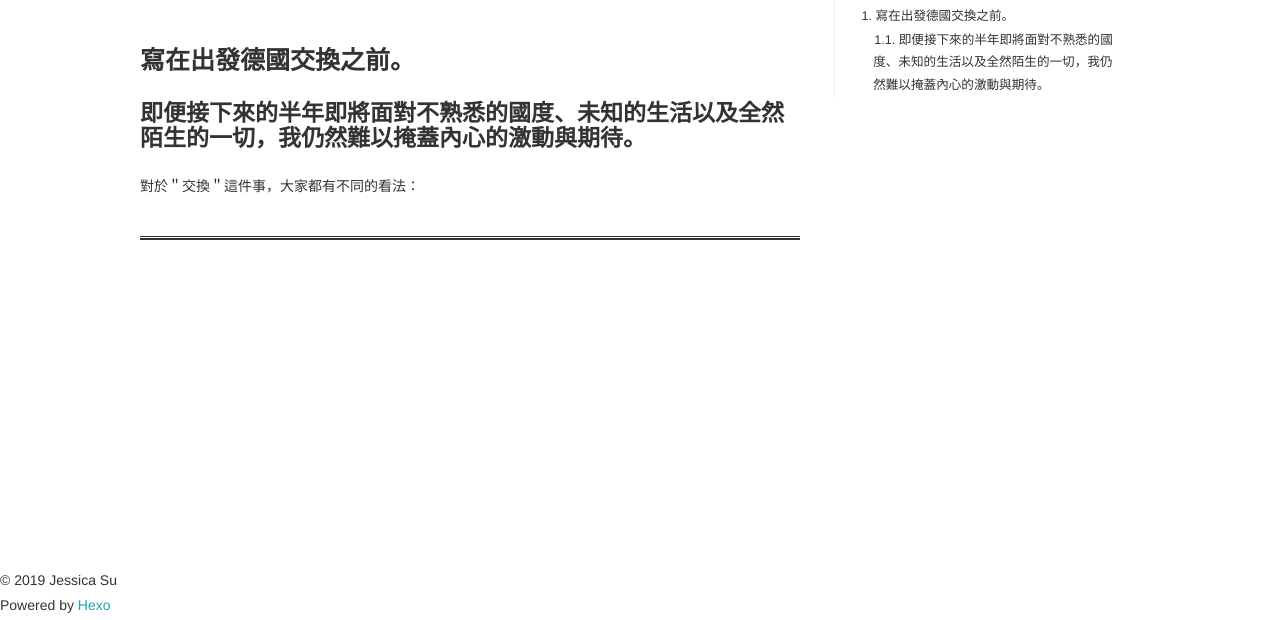
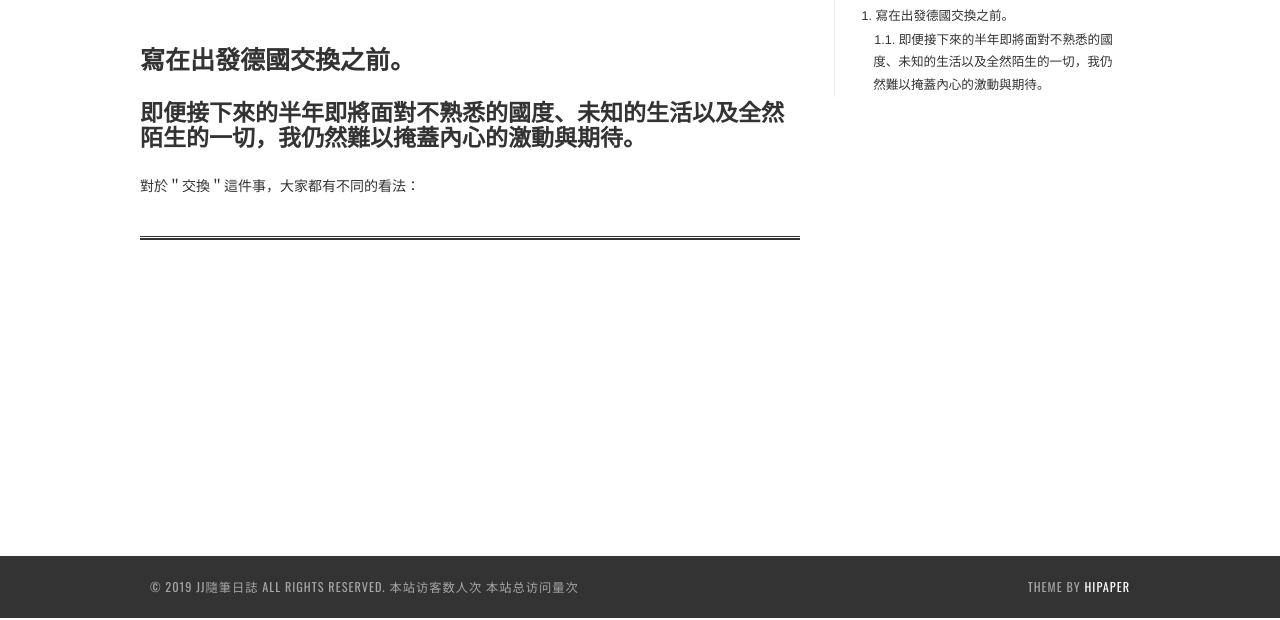
Before and after one commit to jessicaohhiyo/jessicaohhiyo.github.io, a plain HTML site: page 2019/02/03/Journey/index.html in a window 1280 px wide. Shown: the part 262-882 px from the top of the page. Drawn offline with nearby package versions, Linux system fonts and the light colour scheme; some packages are replaced by stand-ins of ours; a script that the page names is missing.

Commit message:
Site updated: 2019-02-04 14:05:47

```diff
--- a/2019/02/03/Journey/index.html
+++ b/2019/02/03/Journey/index.html
@@ -174,28 +174,25 @@
     <a href="/about" class="mobile-nav-link">About</a>
 
 </nav> -->
-    <footer id="footer" class="footer">
+    <footer id="footer" class="site-footer">
 
 
+  <div class="clearfix container">
+      <div class="site-info">
+	      &copy; 2019 JJ隨筆日誌 All Rights Reserved.
 
-      <div class="footer-inner">
-		<div class="copyright">
-		&copy;
-			<span itemprop="copyrightYear">2019</span>
-			<span class="with-love" id="animate">
-			</span>
-			<span class="author" itemprop="copyrightHolder">Jessica Su</span>
-		</div>
-
-		<div class="powered-by">
-			Powered by
-			 <a class="theme-link" href="htps://hexo.io/zh-tw/" target="_blank">Hexo</a>
-		</div>
+            <span id="busuanzi_container_site_uv">
+              本站访客数<span id="busuanzi_value_site_uv"></span>人次
+              本站总访问量<span id="busuanzi_value_site_pv"></span>次
+            </span>
 
       </div>
+      <div class="site-credit">
+        Theme by <a href="https://github.com/iTimeTraveler/hexo-theme-hipaper" target="_blank">hipaper</a>
+      </div>
+  </div>
+</footer>
 
-
-</footer>
 
 
 <!-- min height -->
```
Also changed, not shown: archives/2019/02/index.html (+13 -16 lines), archives/2019/index.html (+13 -16 lines), archives/index.html (+13 -16 lines), index.html (+13 -16 lines).
